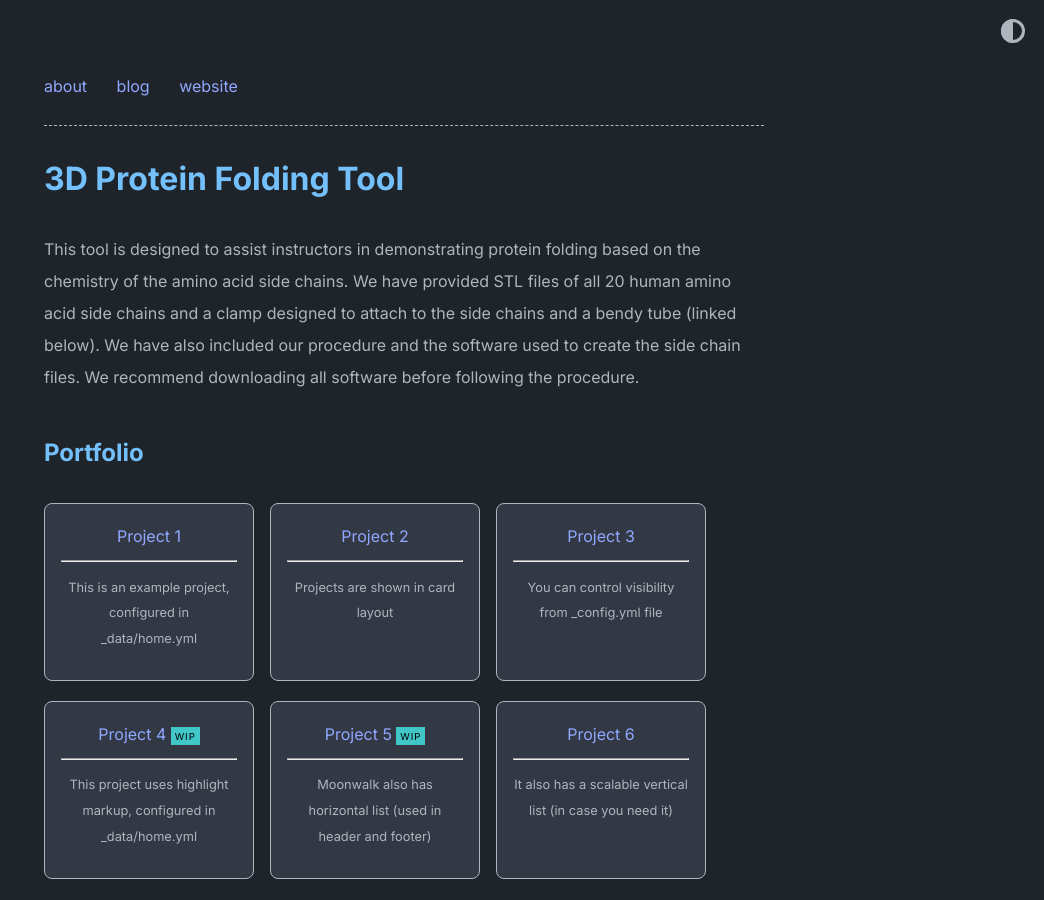
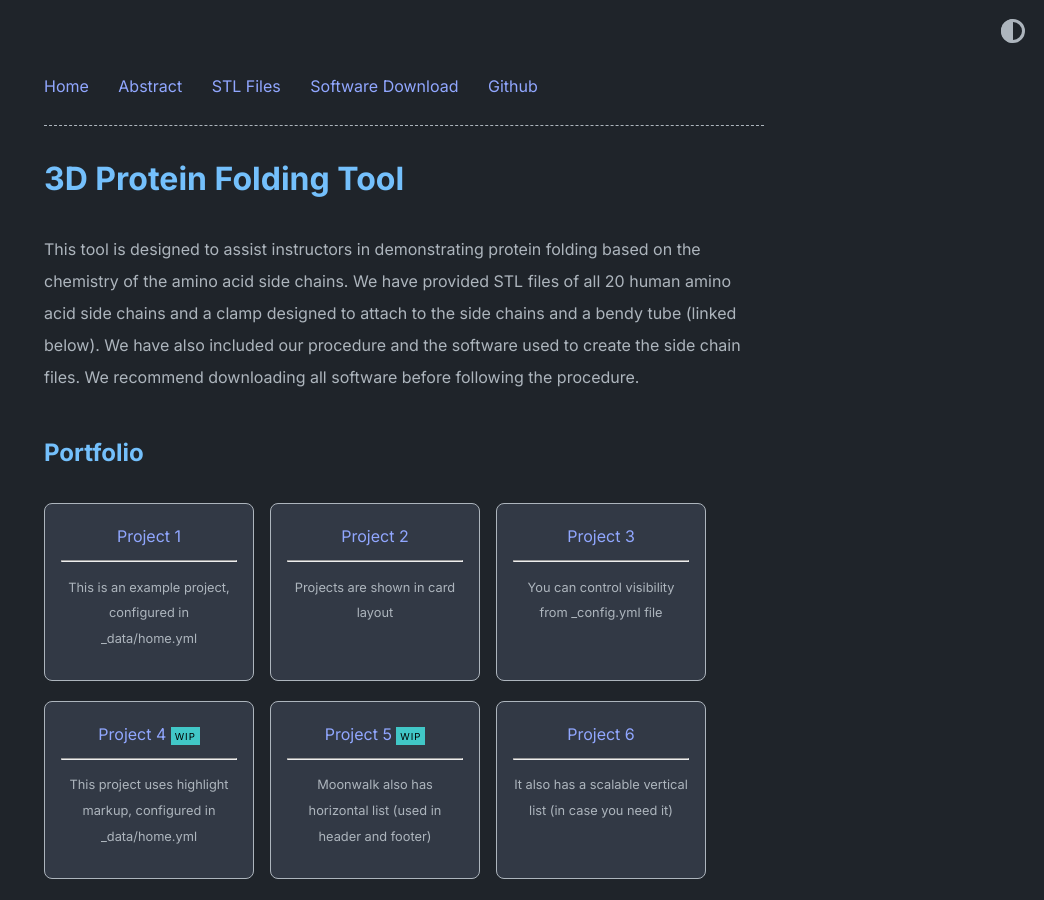
Before and after one commit to KatESaeed/3D-Protein-Folding-Tool-Website, a Jekyll site: the page built from index.md, in a window 1280 px wide and 900 px high. Shown: the whole window, without its empty margins (236-1280 px from the left). Built offline with Jekyll 4.4.1, drawn with Linux system fonts in a browser that asks for light colours.

Commit message:
Update home.yml

```diff
--- a/_data/home.yml
+++ b/_data/home.yml
@@ -1,12 +1,18 @@
 navbar_entries:
-  - title: about
+  - title: Home
+    url: home
+
+  - title: Abstract
     url: about
 
-  - title: blog
+  - title: STL Files
     url: blog
 
-  - title: website
-    url: https://www.abhinav.co
+  - title: Software Download
+    url: blog
+
+  - title: Github
+    url: https://github.com/KatESaeed/3D-Protein-Folding-Tool
 
 project_entries:
   - title: Project 1
```
